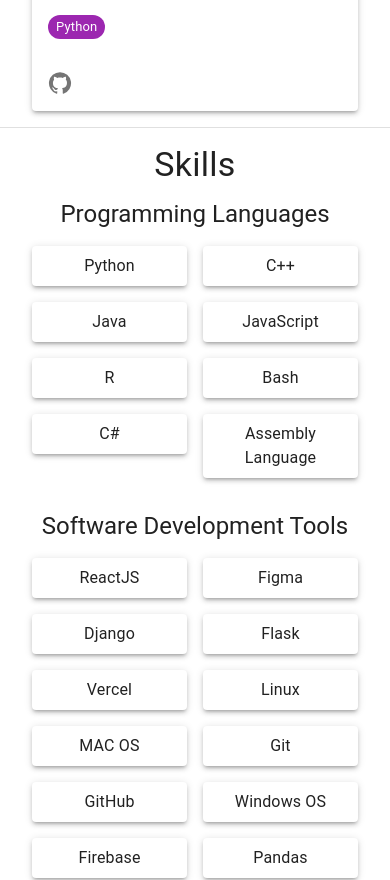
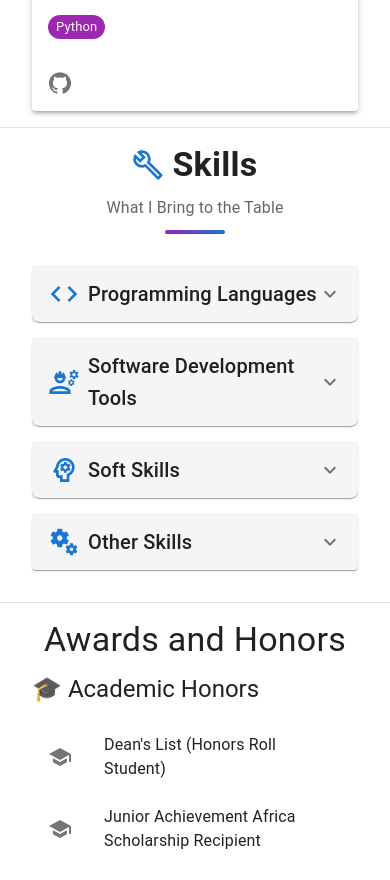
Before and after one commit to olivernjeru/olivernjeru.github.io, a React (Create React App) app: page / in a window 390 px wide. Shown: the part 10980-11860 px from the top of the page. Built offline with nearby package versions, Linux system fonts and the light colour scheme.

Commit message:
fix: refactor Skills component to use Accordion for skill categories and improve responsiveness

```diff
--- a/src/components/Skills.js
+++ b/src/components/Skills.js
@@ -1,54 +1,114 @@
-import React from 'react';
-import { Typography, Box, Grid, Container } from '@mui/material';
+import React, { useState } from 'react';
+import {
+  Box,
+  Container,
+  Grid2,
+  Accordion,
+  AccordionSummary,
+  AccordionDetails,
+  Typography,
+  Chip,
+  Tooltip,
+  Grow,
+  useTheme,
+} from '@mui/material';
+import { BuildOutlined, CodeOutlined, EngineeringOutlined, ExpandMoreOutlined, MiscellaneousServicesOutlined, PsychologyOutlined } from '@mui/icons-material';
+import SectionHeader from './SectionHeader';
 import { categorizedSkills } from './dataStores/SkillsObject';
-import Paper from '@mui/material/Paper';
+
+const categoryIcons = {
+  ProgrammingLanguages: <CodeOutlined sx={{ fontSize: 32, color: 'primary.main' }} />,
+  SoftwareDevelopmentTools: <EngineeringOutlined sx={{ fontSize: 32, color: 'primary.main' }} />,
+  SoftSkills: <PsychologyOutlined sx={{ fontSize: 32, color: 'primary.main' }} />,
+  OtherSkills: <MiscellaneousServicesOutlined sx={{ fontSize: 32, color: 'primary.main' }} />,
+};
 
 const Skills = () => {
+  const theme = useTheme();
+  const [expanded, setExpanded] = useState(false);
+
+  const handleToggle = (panel) => (_, isExpanded) => {
+    setExpanded(isExpanded ? panel : false);
+  };
+
   return (
     <Box
       id="skills"
       sx={{
-                minHeight: '100vh', // Use minHeight for better responsiveness
-                display: 'flex', // Flexbox for layout
-                flexDirection: 'column', // Stack content vertically
-                justifyContent: 'flex-start', // Center vertically
-                alignItems: 'center', // Center horizontally
-                padding: { xs: '1rem', sm: '2rem' }, // Adjust padding for small screens
-                overflowY: 'auto', // Enable scrolling if content exceeds height
+        padding: { xs: '1rem', sm: '2rem' },
+        background: `linear-gradient(135deg, ${theme.palette.background.paper} 0%, ${theme.palette.background.default} 100%)`,
       }}
     >
-            <Container>
-                <Typography variant="h4" align="center" gutterBottom>
-                    Skills
-                </Typography>
+      <Container maxWidth="lg">
+        <SectionHeader
+          icon={BuildOutlined}
+          title="Skills"
+          subtitle="What I Bring to the Table"
+          delay={600}
+        />
 
-                {Object.keys(categorizedSkills).map((category, categoryIndex) => (
-                    <Box key={categoryIndex} sx={{ marginBottom: '2rem' }}>
-                        <Typography
-                            variant="h5"
-                            align="center"
-                            gutterBottom
-                            sx={{ marginBottom: '1rem', textTransform: 'capitalize' }}
+        {Object.entries(categorizedSkills).map(([category, skills], idx) => (
+          <Grow in timeout={600 + idx * 200} key={category}>
+            <Accordion
+              expanded={expanded === category}
+              onChange={handleToggle(category)}
+              sx={{
+                mb: 2,
+                boxShadow: theme.shadows[1],
+                '&:before': { display: 'none' },
+                borderRadius: 2,
+              }}
             >
+              <AccordionSummary
+                expandIcon={<ExpandMoreOutlined />}
+                sx={{
+                  bgcolor: theme.palette.action.hover,
+                }}
+              >
+                <Box sx={{ display: 'flex', alignItems: 'center', gap: 1 }}>
+                  {categoryIcons[category]}
+                  <Typography variant="h6" sx={{ textTransform: 'capitalize' }}>
                     {category.replace(/([A-Z])/g, ' $1').trim()}
                   </Typography>
+                </Box>
+              </AccordionSummary>
 
-                        <Grid container spacing={2} justifyContent="center">
-                            {categorizedSkills[category].map((skill, skillIndex) => (
-                                <Grid item key={skillIndex} xs={6} sm={4} md={4}>
-                                    <Paper
-                                        elevation={3}
+              <AccordionDetails>
+                <Grid2 container spacing={1} wrap="wrap">
+                  {skills.map((skill, i) => (
+                    <Grid2 item key={i} sx={{ maxWidth: '100%' }}>
+                      <Tooltip title={skill} arrow>
+                        <Chip
+                          label={skill}
+                          clickable
+                          color="secondary"
                           sx={{
-                                            padding: '0.5rem',
-                                            textAlign: 'center',
+                            fontWeight: 500,
+                            height: 'auto',
+                            whiteSpace: 'normal',
+                            '& .MuiChip-label': {
+                              whiteSpace: 'normal',
+                              display: 'flex',
+                              alignItems: 'center',
+                              lineHeight: 1.4,
+                              minHeight: '32px',
+                            },
+                            transition: theme.transitions.create(['transform', 'box-shadow'], {
+                              duration: theme.transitions.duration.shortest,
+                            }),
+                            '&:hover': {
+                              transform: 'translateY(-2px)',
+                              boxShadow: theme.shadows[3],
+                            },
                           }}
-                                    >
-                                        {skill}
-                                    </Paper>
-                                </Grid>
+                        />
+                      </Tooltip>
+                    </Grid2>
                   ))}
-                        </Grid>
-                    </Box>
+                </Grid2>
+              </AccordionDetails>
+            </Accordion>
+          </Grow>
         ))}
       </Container>
     </Box>
```
Lines whose indentation alone changed are shown as unchanged.
